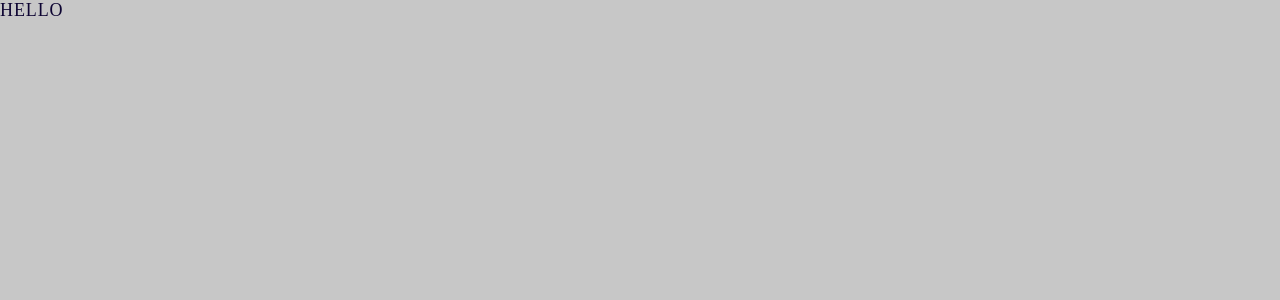
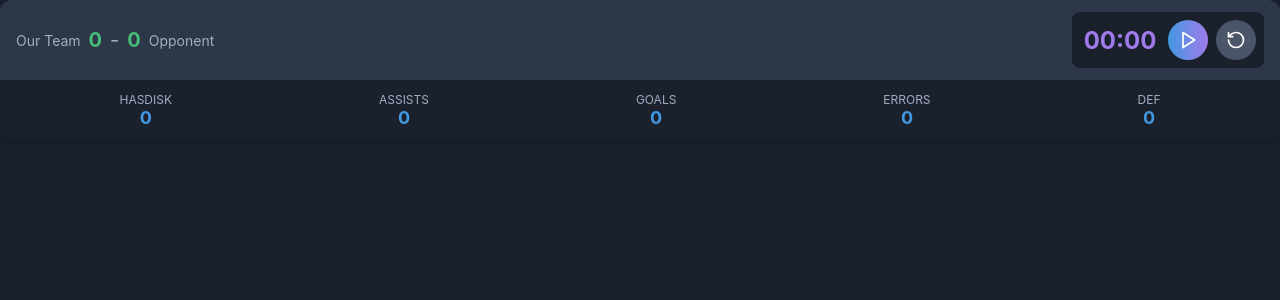
Before and after one commit to kfiddle/ultimate, a React (Create React App) app: page / in a window 1280 px wide. Shown: the top 300 px of the page. Built offline with nearby package versions, Linux system fonts and the light colour scheme.

Commit message:
topBanner and clock

```diff
--- a/App.jsx
+++ b/App.jsx
@@ -1,5 +1,6 @@
-import React, { useEffect } from "react";
-import { BrowserRouter as Router, Route, Routes } from "react-router-dom";
+import React, { useEffect } from 'react';
+import { BrowserRouter as Router, Route, Routes } from 'react-router-dom';
+import GameTracker from './components/gameTracker/GameTracker.jsx';
 
 // const AppProviders = ({ children }) => {
 //   return (
@@ -26,7 +27,11 @@ const App = () => {
   //   chairsGet();
   // }, [refresher]);
 
-    return <div>HELLO</div>;
+  return (
+    <div>
+      <GameTracker />
+    </div>
+  );
   // <AppProviders>
   //   <Layout>
   //     <Routes>
--- /dev/null
+++ b/components/clock/Clock.jsx
@@ -0,0 +1,58 @@
+import React, { useState, useEffect } from 'react';
+import { Play, Pause, RotateCcw } from 'lucide-react';
+import styles from './Clock.module.css';
+
+const Clock = ({ initialTime = 0, onTimeUpdate }) => {
+  const [time, setTime] = useState(initialTime);
+  const [isRunning, setIsRunning] = useState(false);
+
+  useEffect(() => {
+    let interval;
+    if (isRunning) {
+      interval = setInterval(() => {
+        setTime((prevTime) => {
+          const newTime = prevTime + 1;
+          onTimeUpdate(newTime);
+          return newTime;
+        });
+      }, 1000);
+    }
+    return () => clearInterval(interval);
+  }, [isRunning, onTimeUpdate]);
+
+  const toggleTimer = () => {
+    setIsRunning(!isRunning);
+  };
+
+  const resetTimer = () => {
+    setTime(0);
+    setIsRunning(false);
+    onTimeUpdate(0);
+  };
+
+  const formatTime = (seconds) => {
+    const mins = Math.floor(seconds / 60);
+    const secs = seconds % 60;
+    return `${mins.toString().padStart(2, '0')}:${secs.toString().padStart(2, '0')}`;
+  };
+
+  return (
+    <div className={styles.clockContainer}>
+      <div className={styles.timeDisplay} aria-live="polite">
+        {formatTime(time)}
+      </div>
+      <button
+        className={`${styles.button} ${styles.playPauseButton}`}
+        onClick={toggleTimer}
+        aria-label={isRunning ? 'Pause game timer' : 'Start game timer'}
+      >
+        {isRunning ? <Pause className={styles.icon} /> : <Play className={styles.icon} />}
+      </button>
+      <button className={`${styles.button} ${styles.resetButton}`} onClick={resetTimer} aria-label="Reset game timer">
+        <RotateCcw className={styles.icon} />
+      </button>
+    </div>
+  );
+};
+
+export default Clock;
--- /dev/null
+++ b/components/clock/Clock.module.css
@@ -0,0 +1,72 @@
+.clockContainer {
+  display: flex;
+  align-items: center;
+  gap: 0.5rem;
+  background-color: #1a202c;
+  border-radius: 0.5rem;
+  padding: 0.5rem;
+}
+
+.timeDisplay {
+  font-size: 1.5rem;
+  font-weight: bold;
+  color: #9f7aea;
+  width: 5rem;
+  text-align: center;
+}
+
+.button {
+  border: none;
+  color: white;
+  width: 2.5rem;
+  height: 2.5rem;
+  border-radius: 50%;
+  display: flex;
+  justify-content: center;
+  align-items: center;
+  cursor: pointer;
+  transition: all 0.3s ease;
+}
+
+.button:focus {
+  outline: none;
+  box-shadow: 0 0 0 2px rgba(159, 122, 234, 0.5);
+}
+
+.button:hover {
+  opacity: 0.8;
+}
+
+.playPauseButton {
+  background: linear-gradient(to right, #4299e1, #9f7aea);
+}
+
+.resetButton {
+  background-color: #4a5568;
+}
+
+.icon {
+  width: 1.25rem;
+  height: 1.25rem;
+}
+
+@media (max-width: 640px) {
+  .clockContainer {
+    flex-direction: column;
+    align-items: center;
+  }
+
+  .timeDisplay {
+    margin-bottom: 0.5rem;
+  }
+
+  .button {
+    width: 2rem;
+    height: 2rem;
+  }
+
+  .icon {
+    width: 1rem;
+    height: 1rem;
+  }
+}
--- /dev/null
+++ b/components/gameTracker/GameTracker.jsx
@@ -0,0 +1,40 @@
+import React, { useState } from 'react';
+import TopBanner from '../topBanner/TopBanner.jsx';
+
+const GameTracker = () => {
+  const [gameState, setGameState] = useState({
+    teamName: 'Our Team',
+    opponentName: 'Opponent',
+    teamScore: 0,
+    opponentScore: 0,
+    time: 0,
+  });
+
+  const [stats, setStats] = useState({
+    hasDisk: 0,
+    assists: 0,
+    goals: 0,
+    errors: 0,
+    def: 0
+  });
+
+  const onTimeUpdate = (newTime) => {
+    setGameState(prevState => ({
+      ...prevState,
+      time: newTime
+    }));
+  };
+
+  return (
+    <div className="game-tracker">
+      <TopBanner
+        stats={stats}
+        gameState={gameState}
+        onTimeUpdate={onTimeUpdate}
+      />
+      {/* Other game tracking components would go here */}
+    </div>
+  );
+};
+
+export default GameTracker;
--- /dev/null
+++ b/components/topBanner/TopBanner.jsx
@@ -0,0 +1,46 @@
+import React from 'react';
+import styles from './TopBanner.module.css';
+import Clock from '../clock/Clock.jsx';
+
+const TopBanner = ({
+  stats = {
+    hasDisk: 0,
+    assists: 0,
+    goals: 0,
+    errors: 0,
+    def: 0
+  },
+  gameState = {
+    teamName: 'Our Team',
+    opponentName: 'Opponent',
+    teamScore: 0,
+    opponentScore: 0,
+    time: 0,
+  },
+  onTimeUpdate
+}) => {
+  return (
+    <div className={styles.topBanner}>
+      <div className={styles.gameInfo}>
+        <div className={styles.scoreContainer}>
+          <span className={styles.teamName}>{gameState.teamName}</span>
+          <span className={styles.score}>{gameState.teamScore}</span>
+          <span className={styles.scoreDivider}>-</span>
+          <span className={styles.score}>{gameState.opponentScore}</span>
+          <span className={styles.teamName}>{gameState.opponentName}</span>
+        </div>
+        <Clock initialTime={gameState.time} onTimeUpdate={onTimeUpdate} />
+      </div>
+      <div className={styles.statsContainer}>
+        {Object.entries(stats).map(([stat, value]) => (
+          <div key={stat} className={styles.statItem}>
+            <div className={styles.statLabel}>{stat}</div>
+            <div className={styles.statValue}>{value}</div>
+          </div>
+        ))}
+      </div>
+    </div>
+  );
+};
+
+export default TopBanner;
--- /dev/null
+++ b/components/topBanner/TopBanner.module.css
@@ -0,0 +1,111 @@
+.topBanner {
+  display: flex;
+  flex-direction: column;
+  background-color: #1a202c;
+  border-radius: 0.75rem;
+  overflow: hidden;
+  box-shadow: 0 4px 6px rgba(0, 0, 0, 0.1);
+}
+
+.gameInfo {
+  display: flex;
+  justify-content: space-between;
+  align-items: center;
+  padding: 0.75rem 1rem;
+  background-color: #2d3748;
+}
+
+.scoreContainer {
+  display: flex;
+  align-items: center;
+  gap: 0.5rem;
+}
+
+.teamName {
+  font-size: 0.875rem;
+  color: #a0aec0;
+}
+
+.score {
+  font-size: 1.25rem;
+  font-weight: bold;
+  color: #48bb78;
+}
+
+.scoreDivider {
+  font-size: 1.25rem;
+  color: #a0aec0;
+}
+
+.timerContainer {
+  display: flex;
+  align-items: center;
+  gap: 0.5rem;
+}
+
+.timer {
+  font-size: 1.25rem;
+  font-weight: bold;
+  color: #9f7aea;
+}
+
+.timerButton {
+  background: linear-gradient(to right, #4299e1, #9f7aea);
+  border: none;
+  color: white;
+  width: 2.5rem;
+  height: 2.5rem;
+  border-radius: 50%;
+  display: flex;
+  justify-content: center;
+  align-items: center;
+  cursor: pointer;
+  transition: all 0.3s ease;
+}
+
+.timerButton:hover {
+  opacity: 0.9;
+}
+
+.icon {
+  width: 1.25rem;
+  height: 1.25rem;
+}
+
+.statsContainer {
+  display: flex;
+  justify-content: space-around;
+  padding: 0.75rem 1rem;
+}
+
+.statItem {
+  text-align: center;
+}
+
+.statLabel {
+  font-size: 0.75rem;
+  color: #a0aec0;
+  text-transform: uppercase;
+}
+
+.statValue {
+  font-size: 1.125rem;
+  font-weight: bold;
+  color: #4299e1;
+}
+
+@media (max-width: 640px) {
+  .gameInfo {
+    flex-direction: column;
+    gap: 0.5rem;
+  }
+
+  .statsContainer {
+    flex-wrap: wrap;
+    gap: 0.5rem;
+  }
+
+  .statItem {
+    flex: 1 1 30%;
+  }
+}
--- a/index.css
+++ b/index.css
@@ -1,70 +1,49 @@
+:root {
+  --color-background: #1a202c;
+  --color-background-light: #2d3748;
+  --color-text: #e2e8f0;
+  --color-text-muted: #a0aec0;
+  --color-primary: #4299e1;
+  --color-primary-dark: #3182ce;
+  --color-secondary: #9f7aea;
+  --color-secondary-dark: #805ad5;
+  --color-success: #48bb78;
+  --color-error: #f56565;
+  --color-warning: #ed8936;
+  --color-info: #4299e1;
+}
+
 * {
   box-sizing: border-box;
-  list-style: none;
-  /* letter-spacing: 0.18em; */
-  /* font-size: .8rem; */
-  font-size: 18px;
-  -ms-overflow-style: none;
-  color: rgb(13, 4, 50);
-}
-
-::-webkit-scrollbar {
-  display: none;
-}
-
-:root {
-  --header-height: 3rem;
-
-  --large-font-size: 3rem;
-  --main-font-size: 1.7rem;
-  --secondary-font-size: 1.5rem;
-  --primary-font-color: rgb(13, 4, 50);
-  --light-font-color: rgb(159, 151, 198);
-  --highlight-blue: rgb(0, 68, 255);
-  --my-white: rgb(229, 229, 232);
-
-  --primary-color: #595959;
-  --secondary-color: #8e8e8e;
-  --ternary-color: #c7c7c7;
-  --quartenary-color: #d9d9d9;
-  --quintenary-color: #f2f2f2;
-
-  /* --trackGradient: linear-gradient(
-    to bottom,
-    rgba(175, 48, 41, 1),
-    rgba(188, 82, 21, 1),
-    rgba(173, 131, 1, 1),
-    rgba(102, 128, 11, 1),
-    rgba(36, 131, 123, 1),
-    rgba(32, 94, 166, 1),
-    rgba(94, 64, 157, 1),
-    rgba(160, 47, 111, 1)
-  ); */
-
-  --bg: #100f0f;
-  --bg-2: #1c1b1a;
-  --ui: #282726;
-  --ui-2: #343331;
-  --tx: #cecdc3;
-}
-
-h1 {
-  letter-spacing: 0.1em;
+  margin: 0;
+  padding: 0;
 }
 
 body {
-  margin: 0;
-  letter-spacing: 0.05em;
-  font-family: 'Asap-Regular';
-  /* font-family: -apple-system, BlinkMacSystemFont, 'Segoe UI', 'Roboto', 'Oxygen', 'Ubuntu', 'Cantarell', 'Fira Sans', 'Droid Sans',
-      'Helvetica Neue', sans-serif; */
+  font-family: -apple-system, BlinkMacSystemFont, 'Segoe UI', 'Roboto', 'Oxygen', 'Ubuntu', 'Cantarell', 'Fira Sans', 'Droid Sans',
+    'Helvetica Neue', sans-serif;
   -webkit-font-smoothing: antialiased;
   -moz-osx-font-smoothing: grayscale;
-  background-color: var(--ternary-color);
-  /* overflow: hidden; */
+  background-color: var(--color-background);
+  color: var(--color-text);
 }
 
 code {
-  font-family: source-code-pro, Menlo, Monaco, Consolas, 'Courier New',
-    monospace;
+  font-family: source-code-pro, Menlo, Monaco, Consolas, 'Courier New', monospace;
 }
+
+button {
+  cursor: pointer;
+}
+
+.gradient-bg {
+  background: linear-gradient(to bottom right, var(--color-background), var(--color-background-light));
+}
+
+.rounded-xl {
+  border-radius: 0.75rem;
+}
+
+.shadow-lg {
+  box-shadow: 0 10px 15px -3px rgba(0, 0, 0, 0.1), 0 4px 6px -2px rgba(0, 0, 0, 0.05);
+}
```
Also changed, not shown: components/gameTracker/GameTracker.module.css (added), 2 other files (tests, documents, lock files or other folders). Lines whose indentation alone changed are shown as unchanged.
